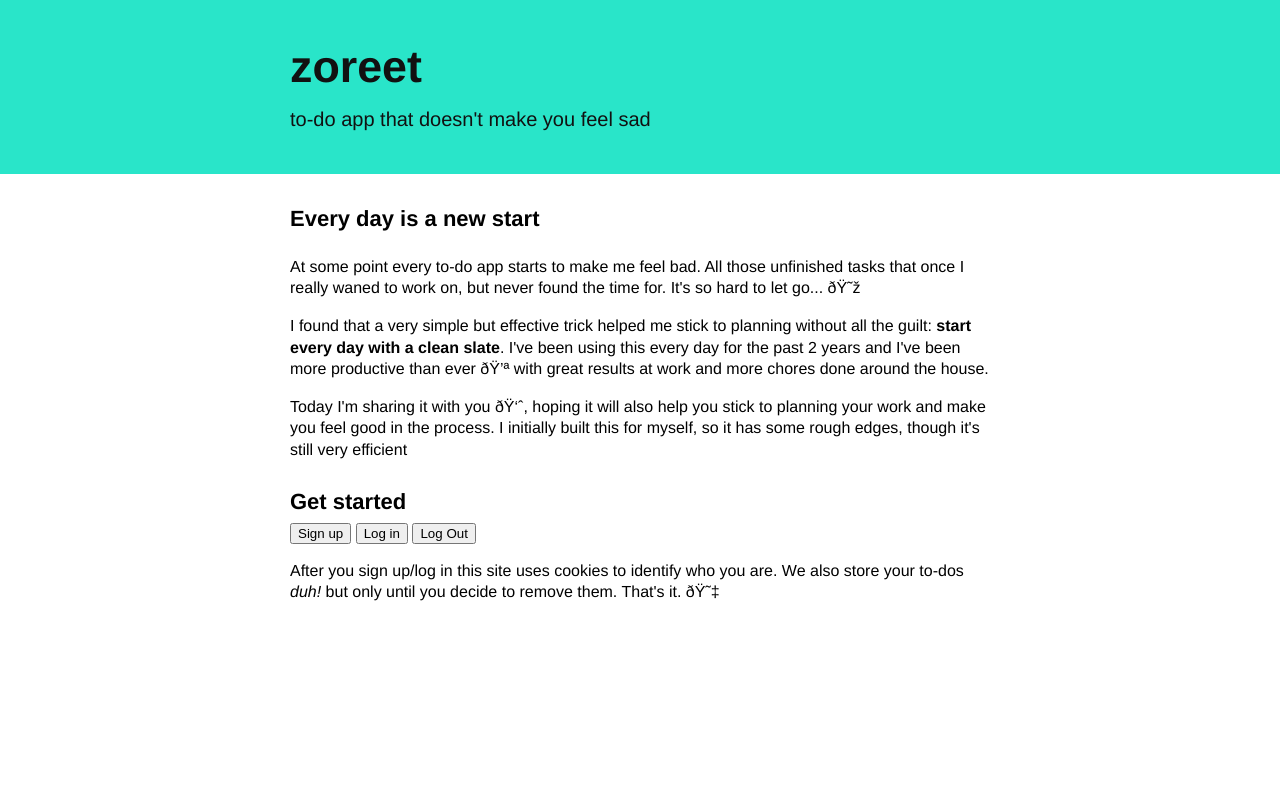
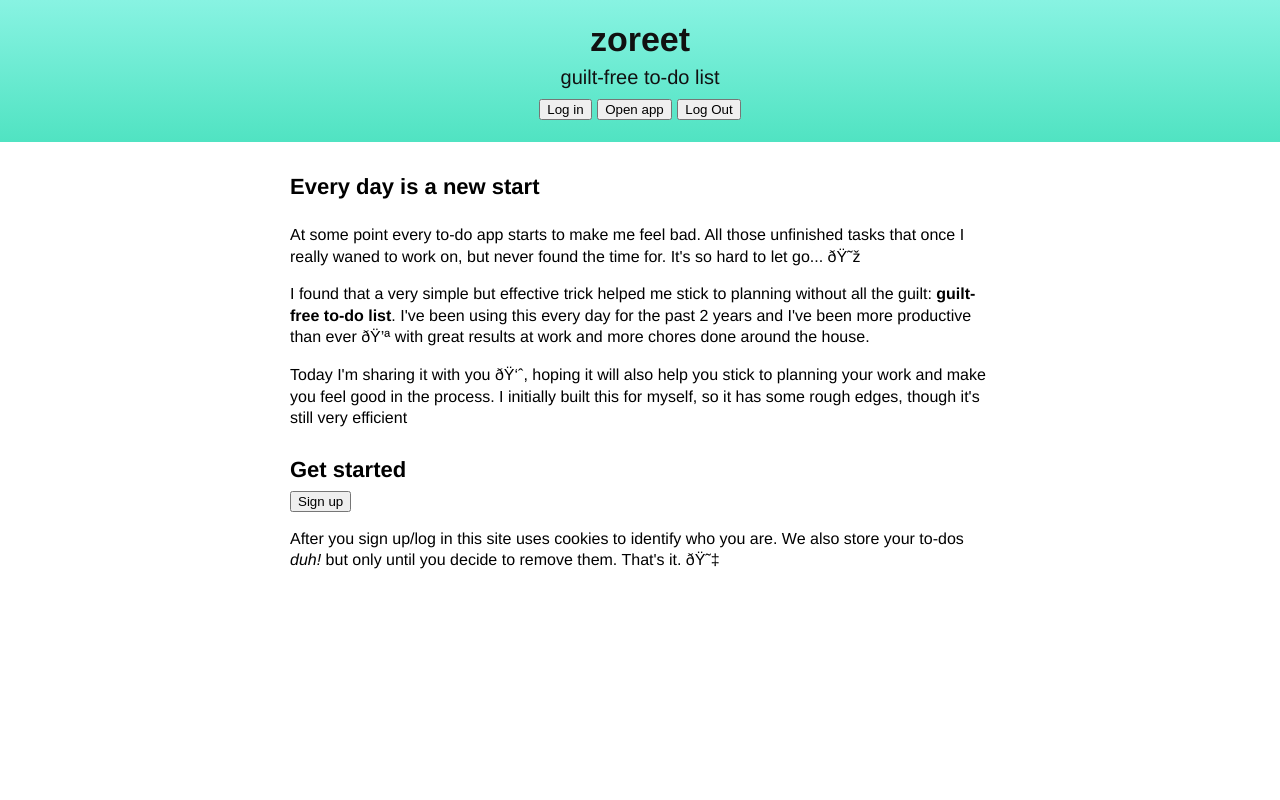
Before and after one commit to zoreet/zoreet.landing-pages, a PHP site: page / in a window 1280 px wide. Run offline with PHP 8.4, Linux system fonts and the light colour scheme; some libraries are stand-ins or nearby versions.

Commit message:
change the tag line + minor work to the homepage

```diff
--- a/app.html
+++ b/app.html
@@ -19,13 +19,13 @@
   <div class="header">
     <div class="jumpto">
       <a href="#" id="yesterday"></a>
+      <button id="btn-login" class="btn btn-primary btn-margin">Log In</button>
       <a href="#" id="tomorrow"></a>
-      <button id="btn-login" class="btn btn-primary btn-margin">Log In</button>
     </div>
     <h1></h1>
   </div>
   <div class="body">
-    <h2>I will...</h2>
+    <!-- <h2>I will...</h2> -->
     <div id="todos" contenteditable="true">
       <div>Here</div>
     </div>
@@ -42,7 +42,7 @@
       <strong id="loginStatus"></strong>
       <button id="btn-logout" class="btn btn-primary btn-margin">Log Out</button>
     </div>
-    today - web based to-do list where every day is a new start.
+    today - guilt-free to-do list.
     Made with <span class="heart">&hearts;</span> by <a href="http://zoreet.com">zoreet</a>.
   </footer>
 </body>
--- a/index.html
+++ b/index.html
@@ -2,7 +2,7 @@
 <html>
 
 <head>
-  <title>zoreet - to-do app that doesn't make you feel bad</title>
+  <title>zoreet - guilt-free to-do list</title>
   <meta name="viewport" content="width=device-width, initial-scale=1">
   <link rel="stylesheet" type="text/css" href="static/css/home.css">
   <link rel="stylesheet" type="text/css" href="static/css/style.css" rel="prefetch">
@@ -17,26 +17,24 @@
 </head>
 
 <body class="home-page">
-  <div class="hero">
-    <div class="body">
-      <h1>zoreet</h1>
-      <div>to-do app that doesn't make you feel sad</div>
-    </div>
+  <div class="hero header">
+    <h1>zoreet</h1>
+    <div>guilt-free to-do list</div>
+    <button id="btn-login" class="btn btn-primary btn-margin">Log in</button>
+    <button id="btn-open" class="btn btn-primary btn-margin">Open app</button>
+    <button id="btn-logout" class="btn btn-primary btn-margin">Log Out</button>
   </div>
   <div class="body">
     <h2>Every day is a new start</h2>
     <p>At some point every to-do app starts to make me feel bad. All those unfinished tasks that once I really waned to work on, but never found the time for. It's so hard to let go... 😞</p>
-    <p>I found that a very simple but effective trick helped me stick to planning without all the guilt: <strong>start every day with a clean slate</strong>. I've been using this every day for the past 2 years and I've been more productive than ever 💪 with great results at work and more chores done around the house.</p>
+    <p>I found that a very simple but effective trick helped me stick to planning without all the guilt: <strong>guilt-free to-do list</strong>. I've been using this every day for the past 2 years and I've been more productive than ever 💪 with great results at work and more chores done around the house.</p>
     <p>Today I'm sharing it with you 👈, hoping it will also help you stick to planning your work and make you feel good in the process. I initially built this for myself, so it has some rough edges, though it's still very efficient </p>
     <h2>Get started</h2>
-    <h2 id="loginStatus"></h2>
     <button id="btn-signup" class="btn btn-primary btn-margin">Sign up</button>
-    <button id="btn-login" class="btn btn-primary btn-margin">Log in</button>
-    <button id="btn-logout" class="btn btn-primary btn-margin">Log Out</button>
     <p>After you sign up/log in this site uses cookies to identify who you are. We also store your to-dos <em>duh!</em> but only until you decide to remove them. That's it. 😇</p>
 
   </body>
-<script src="https://cdn.auth0.com/js/auth0/9.5.1/auth0.min.js"></script>
-<script src="static/js/auth.js"></script>
+  <script src="https://cdn.auth0.com/js/auth0/9.5.1/auth0.min.js"></script>
+  <script src="static/js/auth.js"></script>
 
-</html>
+  </html>
--- a/static/css/home.css
+++ b/static/css/home.css
@@ -15,14 +15,6 @@ body {
   padding: 20px 0
 }
 
-.hero h1 {
-  font-size: 2.8rem;
-  font-weight: 600;
-  line-height: 1.2;
-  margin-bottom: 10px;
-  padding: 0;
-}
-
 .body {
   margin: 0 auto;
   max-width: 700px;
--- a/static/js/auth.js
+++ b/static/js/auth.js
@@ -1,21 +1,29 @@
 // app.js
-
 window.addEventListener('load', function () {
   var webAuth = new auth0.WebAuth({
     domain: 'todayapp.eu.auth0.com',
     clientID: 'Zz9d2EICFe1981TC5Ym7dfva9Y1jECmP',
     responseType: 'token id_token',
-    scope: 'openid',
+    scope: 'openid email profile',
     redirectUri: window.location.origin + '/app.html'
   })
-
-  var loginStatus = document.getElementById('loginStatus')
 
   // buttons and event listeners
   var loginBtn = document.getElementById('btn-login')
   var signupBtn = document.getElementById('btn-signup')
   var logoutBtn = document.getElementById('btn-logout')
+  var openBtn = document.getElementById('btn-open')
 
+  loginBtn.addEventListener('click', function (e) {
+    e.preventDefault()
+    webAuth.authorize()
+  })
+  if (openBtn) {
+    openBtn.addEventListener('click', function (e) {
+      e.preventDefault()
+      window.location.href = "/app.html"
+    })
+  }
   loginBtn.addEventListener('click', function (e) {
     e.preventDefault()
     webAuth.authorize()
@@ -37,9 +45,10 @@ window.addEventListener('load', function () {
       } else if (err) {
         alert(
           'Error: ' + err.error + '. Check the console for further details.'
-        )
+          )
       }
       if (isAuthenticated()) {
+        displayButtons()
         today.init()
       }
       displayButtons()
@@ -47,13 +56,19 @@ window.addEventListener('load', function () {
   }
 
   function setSession (authResult) {
+    console.log(authResult)
     // Set the time that the Access Token will expire at
     var expiresAt = JSON.stringify(
       authResult.expiresIn * 1000 + new Date().getTime()
     )
+    var user = JSON.stringify({
+      email: authResult.idTokenPayload.email,
+      nickname: authResult.idTokenPayload.nickname,
+    })
     localStorage.setItem('access_token', authResult.accessToken)
     localStorage.setItem('id_token', authResult.idToken)
     localStorage.setItem('expires_at', expiresAt)
+    localStorage.setItem('user', user)
   }
 
   function logout () {
@@ -75,12 +90,9 @@ window.addEventListener('load', function () {
     if (isAuthenticated()) {
       loginBtn.style.display = 'none'
       logoutBtn.style.display = 'inline-block'
-      loginStatus.innerHTML = 'You are logged in!'
     } else {
       loginBtn.style.display = 'inline-block'
       logoutBtn.style.display = 'none'
-      loginStatus.innerHTML =
-        'You are not logged in! Please sign up or log in to continue.'
     }
   }
 
```
Also changed, not shown: static/js/todayApp.js (+6 -4 lines).
